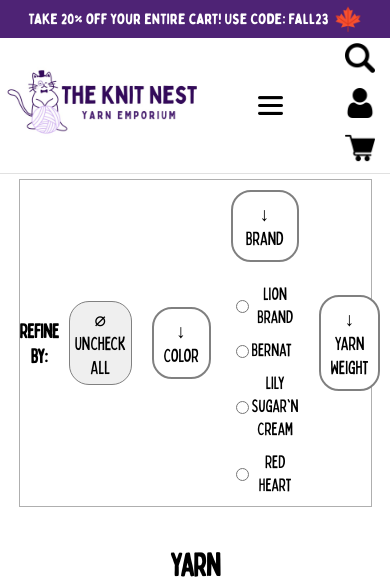
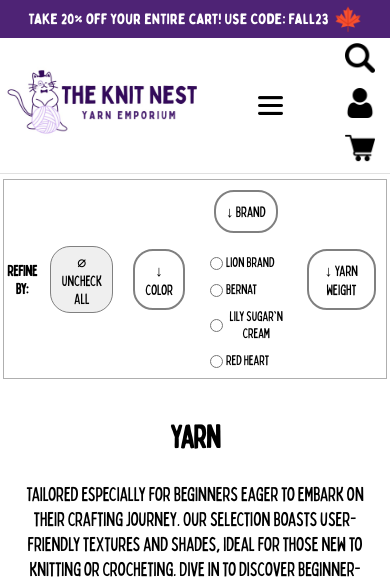
Before and after one commit to hvohr/the-knit-nest, a React (Create React App) app: page /yarn in a window 390 px wide. Both pictures are taken after a click on the button "↓ Brand". Shown: the top 579 px of the page. Built offline with nearby package versions, Linux system fonts and the light colour scheme; no server answers.

Commit message:
fix: phone responsive errors from before

```diff
--- a/src/components/NavBar/NavBar.css
+++ b/src/components/NavBar/NavBar.css
@@ -112,12 +112,12 @@
     justify-content: center;
   }
 
+  .home-cat-image {
+    width: 100vw;
+  }
+
   .discount {
     font-size: 15px;
-  }
-
-  nav {
-    width: 100vw;
   }
 
   .site-logo {
--- a/src/pages/Yarn.js
+++ b/src/pages/Yarn.js
@@ -104,7 +104,7 @@
                 setToggle(true)
               }} value='Red' />
               <span className="dot-red"></span>
-              <label htmlFor="red">Red</label>
+              <label className='refine-label' htmlFor="red">Red</label>
             </div>
             <div className='price-container'>
               <input type='radio' name='color' onChange={(event) => {
@@ -112,7 +112,7 @@
                 setToggle(true)
               }} value='Green' />
               <span className="dot-green"></span>
-              <label htmlFor="green">Green</label>
+              <label className='refine-label' htmlFor="green">Green</label>
             </div>
             <div className='price-container'>
               <input type='radio' name='color' onChange={(event) => {
@@ -120,7 +120,7 @@
                 setToggle(true)
               }} value='Blue' />
               <span className="dot-blue"></span>
-              <label htmlFor="blue">Blue</label>
+              <label className='refine-label' htmlFor="blue">Blue</label>
             </div>
             <div className='price-container'>
               <input type='radio' name='color' onChange={(event) => {
@@ -128,7 +128,7 @@
                 setToggle(true)
               }} value='Yellow' />
               <span className="dot-yellow"></span>
-              <label htmlFor="yellow">Yellow</label>
+              <label className='refine-label' htmlFor="yellow">Yellow</label>
             </div>
             <div className='price-container'>
               <input type='radio' name='color' onChange={(event) => {
@@ -136,7 +136,7 @@
                 setToggle(true)
               }} value='Purple' />
               <span className="dot-purple"></span>
-              <label htmlFor="purple">Purple</label>
+              <label className='refine-label' htmlFor="purple">Purple</label>
             </div>
             <div className='price-container'>
               <input type='radio' name='color' onChange={(event) => {
@@ -144,7 +144,7 @@
                 setToggle(true)
               }} value='Orange' />
               <span className="dot-orange"></span>
-              <label htmlFor="orange">Orange</label>
+              <label  htmlFor="orange">Orange</label>
             </div>
             <div className='price-container'>
               <input type='radio' name='color' onChange={(event) => {
@@ -152,7 +152,7 @@
                 setToggle(true)
               }} value='White' />
               <span className="dot-white"></span>
-              <label htmlFor="white">White</label>
+              <label className='refine-label' htmlFor="white">White</label>
             </div>
             <div className='price-container'>
               <input type='radio' name='color' onChange={(event) => {
@@ -160,7 +160,7 @@
                 setToggle(true)
               }} value='Black' />
               <span className="dot-black"></span>
-              <label htmlFor="black">Black</label>
+              <label className='refine-label' htmlFor="black">Black</label>
             </div>
           </div>}
         </div>
@@ -172,28 +172,28 @@
                 handleChecked(event)
                 setBrandToggle(true)
               }} value='Lion Brand' />
-              <label htmlFor="lion">Lion Brand</label>
+              <label className='refine-label' htmlFor="lion">Lion Brand</label>
             </div>
             <div className='price-container'>
               <input type='radio' name='brand' onChange={(event) => {
                 handleChecked(event)
                 setBrandToggle(true)
               }} value='Bernat' />
-              <label htmlFor="bernat">Bernat</label>
+              <label className='refine-label' htmlFor="bernat">Bernat</label>
             </div>
             <div className='price-container'>
               <input type='radio' name='brand' onChange={(event) => {
                 handleChecked(event)
                 setBrandToggle(true)
               }} value='Lily Sugar n Cream' />
-              <label htmlFor="lily">Lily Sugar'n Cream</label>
+              <label className='refine-label' htmlFor="lily">Lily Sugar'n Cream</label>
             </div>
             <div className='price-container'>
               <input type='radio' name='brand' onChange={(event) => {
                 handleChecked(event)
                 setBrandToggle(true)
               }} value='Red Heart' />
-              <label htmlFor="red-heart">Red Heart</label>
+              <label className='refine-label' htmlFor="red-heart">Red Heart</label>
             </div>
           </div>}
         </div>
@@ -205,42 +205,42 @@
                 handleChecked(event)
                 setWeightToggle(true)
               }} value='Lace' />
-              <label htmlFor="lace">0 - Lace</label>
+              <label className='refine-label' htmlFor="lace">0 - Lace</label>
             </div>
             <div className='price-container'>
               <input type='radio' id='super' name='Yarn Weight' onChange={(event) => {
                 handleChecked(event)
                 setWeightToggle(true)
               }} value='Super Fine' />
-              <label htmlFor="super">1 - Super Fine</label>
+              <label className='refine-label' htmlFor="super">1 - Super Fine</label>
             </div>
             <div className='price-container'>
               <input type='radio' id='fine' name='Yarn Weight' onChange={(event) => {
                 handleChecked(event)
                 setWeightToggle(true)
               }} value='Fine' />
-              <label htmlFor="fine">2 - Fine</label>
+              <label className='refine-label' htmlFor="fine">2 - Fine</label>
             </div>
             <div className='price-container'>
               <input type='radio' id='light' name='Yarn Weight' onChange={(event) => {
                 handleChecked(event)
                 setWeightToggle(true)
               }} value='Light' />
-              <label htmlFor="light">3- Light</label>
+              <label className='refine-label' htmlFor="light">3- Light</label>
             </div>
             <div className='price-container'>
               <input type='radio' id='medium' name='Yarn Weight' onChange={(event) => {
                 handleChecked(event)
                 setWeightToggle(true)
               }} value='Medium' />
-              <label htmlFor="medium">4 - Medium</label>
+              <label className='refine-label' htmlFor="medium">4 - Medium</label>
             </div>
             <div className='price-container'>
               <input type='radio' id='bulky' name='Yarn Weight' onChange={(event) => {
                 handleChecked(event)
                 setWeightToggle(true)
               }} value='Bulky' />
-              <label htmlFor="bulky">5 - Bulky</label>
+              <label className='refine-label' htmlFor="bulky">5 - Bulky</label>
             </div>
           </div>}
         </div>
--- a/src/pages/pages.css
+++ b/src/pages/pages.css
@@ -820,7 +820,21 @@
 @media only screen and (max-width: 600px) {
   .login-welcome {
     font-size: 39px;
+    flex-direction: column;
   }
+
+ .email-container,
+ .password-container {
+  justify-content: center;
+ }
+
+ input[type="email"],
+input[type="password"] {
+  width: 200px;
+  margin-left: 5px;
+  font-size: 20px;
+  height: 25px;
+}
 
   .login-kitten {
     height: 80px;
@@ -862,18 +876,27 @@
     flex-direction: column;
   }
 
+  .refine-label {
+    font-size: 14px;
+  }
+
   .filter-container {
     flex-direction: row;
     align-items: center;
-    width: 90%;
+    justify-content: space-around;
+    width: 98%;
+  }
+
+  .filter-title {
+    font-size: 15px;
   }
 
   .refine-button {
-    font-size: 19px;
+    font-size: 15px;
   }
 
   .uncheck-button {
-    font-size: 19px;
+    font-size: 15px;
   }
 }
 
```
